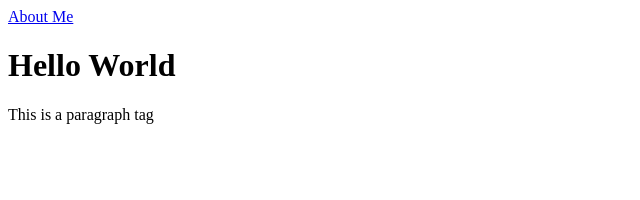
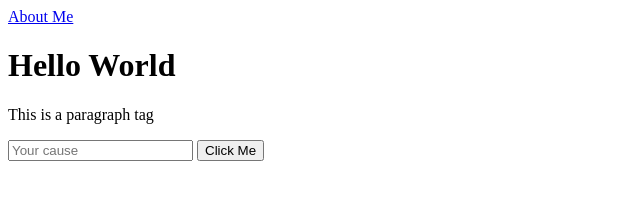
Before and after one commit to Ul1ra/goodcause2, a plain HTML site: page index.html in a window 1280 px wide. Shown: the whole page, without its empty margins (0-640 px from the left). Drawn offline with Linux system fonts and the light colour scheme.

Commit message:
updated html files

```diff
--- a/index.html
+++ b/index.html
@@ -3,5 +3,10 @@
     <a href="./aboutme.html">About Me</a>
     <h1>Hello World</h1>
     <p>This is a paragraph tag</p>
+    <div>
+        <div id="displayit"></div>
+        <input type="text" placeholder="Your cause" id="whattosave">
+        <button onclick="document.getElementById('displayit').innerText = 'Save the ' + document.getElementById('whattosave').value">Click Me</button>
+    </div>
   </body>
 </html>
```
Also changed, not shown: aboutme.html (+0 -5 lines).
